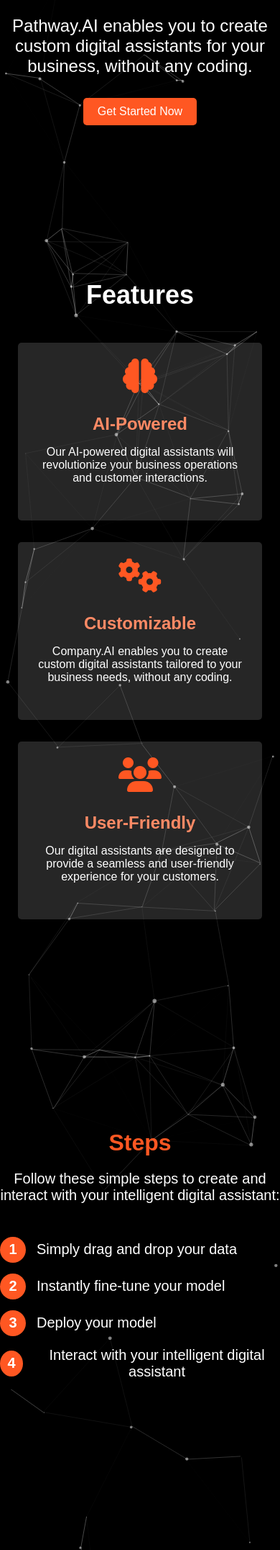
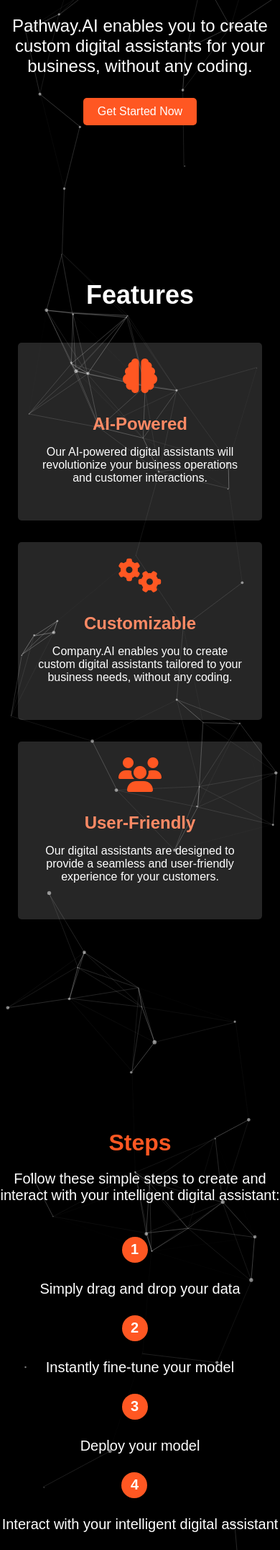
Before and after one commit to j0sephsasson/fine-tune-LLMs, a Flask app: page / in a window 390 px wide. Shown: the part 520-2673 px from the top of the page at 72% size. Run offline with Flask 3, Linux system fonts and the light colour scheme.

Commit message:
updated steps mobile styles

```diff
--- a/static/css/main.css
+++ b/static/css/main.css
@@ -416,6 +416,31 @@ label:hover {
     font-weight: bold;
 }
 
+@media (max-width: 768px) {
+    .steps-container {
+        width: 100%;
+    }
+
+    .step-list {
+        width: 100%;
+        display: flex;
+        flex-direction: column;
+        align-items: center;
+    }
+
+    .step-list li {
+        display: flex;
+        flex-direction: column;
+        align-items: center;
+        text-align: center;
+        margin-bottom: 25px;
+    }
+
+    .step-number {
+        margin-bottom: 25px;
+    }
+}
+
 /* SPINNER */
 .spinner {
     border: 6px solid rgba(255, 255, 255, 0.1);
--- a/templates/index.html
+++ b/templates/index.html
@@ -21,10 +21,10 @@
                 <a href="#">Pathway.AI</a>
             </div>
             <ul class="navbar-menu">
-                <li><a href="#">Home</a></li>
-                <li><a href="#">Features</a></li>
-                <!-- <li><a href="#">Pricing</a></li> -->
-                <li><a href="#">Contact Us</a></li>
+                <li><a href="#home">Home</a></li>
+                <li><a href="#features">Features</a></li>
+                <li><a href="#steps">Steps</a></li>
+                <li><a href="#interactive-live-demo">Live Demo</a></li>
             </ul>
             <button class="navbar-toggle" id="navbar-toggle">
                 <span class="icon-bar"></span>
@@ -34,13 +34,26 @@
         </div>
     </nav>
     <div >
-        <div class="content">
+        <div class="content" id="home">
             <h1>Revolutionize Your Business with AI-Powered Digital Assistants</h1>
             <p>Pathway.AI enables you to create custom digital assistants for your business, without any coding.</p>
-            <button class="cta">Get Started Now</button>
+            <button class="cta" onclick="scrollToSection()">Get Started Now</button>
+            <script>
+                function scrollToSection() {
+                  // Get the position of the section we want to scroll to
+                  var section = document.getElementById("interactive-live-demo");
+                  var position = section.getBoundingClientRect().top + window.pageYOffset;
+
+                  // Scroll to the section using a smooth animation
+                  window.scrollTo({
+                    top: position,
+                    behavior: "smooth"
+                  });
+                }
+            </script>
         </div>
 
-        <section class="section" id="section-1">
+        <section class="section" id="features">
             <h2>Features</h2>
             <div class="card-container">
                 <div class="card">
```
